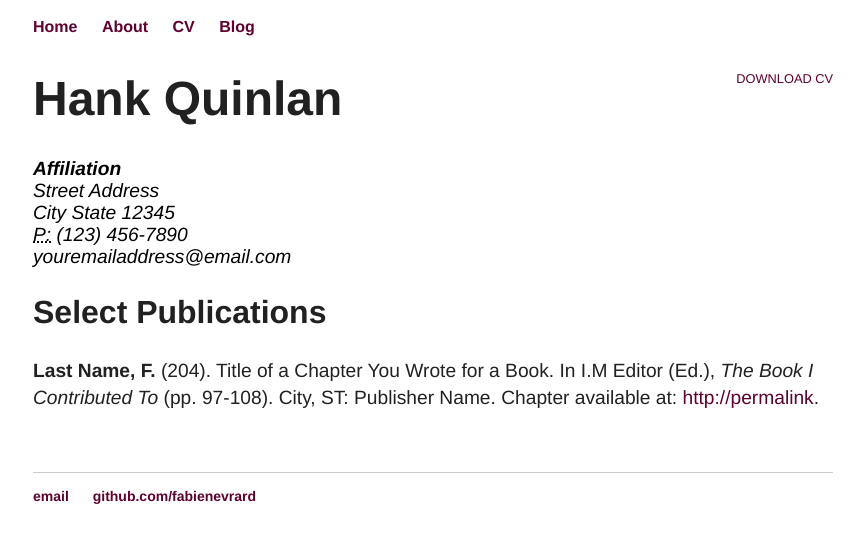
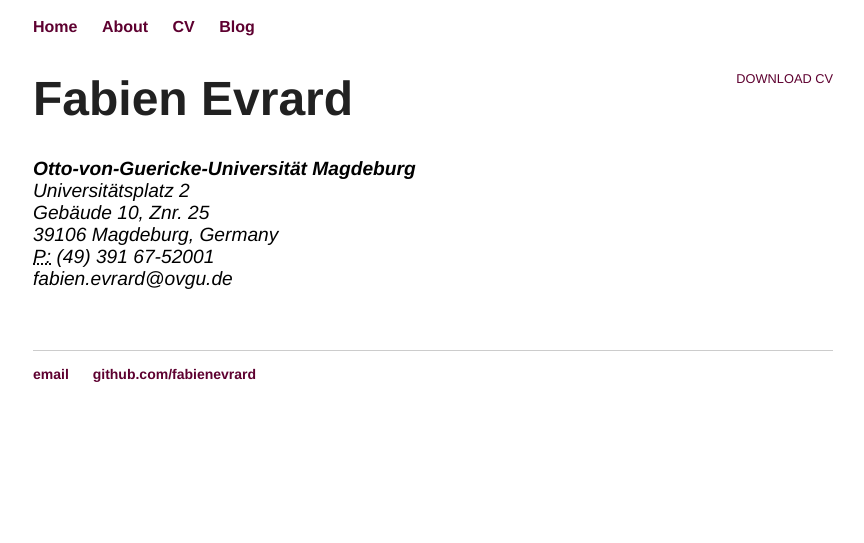
Before and after one commit to fabienevrard/fabienevrard.github.io, a Jekyll site: the page built from cv/index.html, in a window 1280 px wide. Shown: the top 543 px of the page, without its empty margins (207-1071 px from the left). Built offline with Jekyll 4.4.1, drawn with Linux system fonts in a browser that asks for light colours.

Commit message:
Update index.html

```diff
--- a/cv/index.html
+++ b/cv/index.html
@@ -1,22 +1,17 @@
 ---
 layout: default
-title: CV of Your Name
+title: Fabien Evrard
 ---
 
 	<div class="cv">
 		<a href="#" class="download" title="Download CV as PDF">Download CV</a>
-					<h1>Hank Quinlan</h1>
+					<h1>Fabien Evrard</h1>
 					<address>
-					<strong>Affiliation</strong><br>
-					Street Address<br>
-					City State 12345<br>
-					<abbr title="phone">P:</abbr> (123) 456-7890<br>
-					<span class="obfuscate">youremailaddress@email.com</span>
+					<strong>Otto-von-Guericke-Universität Magdeburg</strong><br>
+					Universitätsplatz 2<br>
+					Gebäude 10, Znr. 25<br>
+					39106 Magdeburg, Germany<br>
+					<abbr title="phone">P:</abbr> (49) 391 67-52001<br>
+					<span class="obfuscate">fabien.evrard@ovgu.de</span>
 					</address>
-
-					<h2>Select Publications</h2>
-
-					<p><strong>Last Name, F.</strong> (204). Title of a Chapter You Wrote for a Book. In I.M Editor (Ed.), <em>The Book I Contributed To</em> (pp. 97-108). City, ST: Publisher Name. Chapter available at: <a href="#">http://permalink</a>.
-
-
-	</div>
+</div>
```
